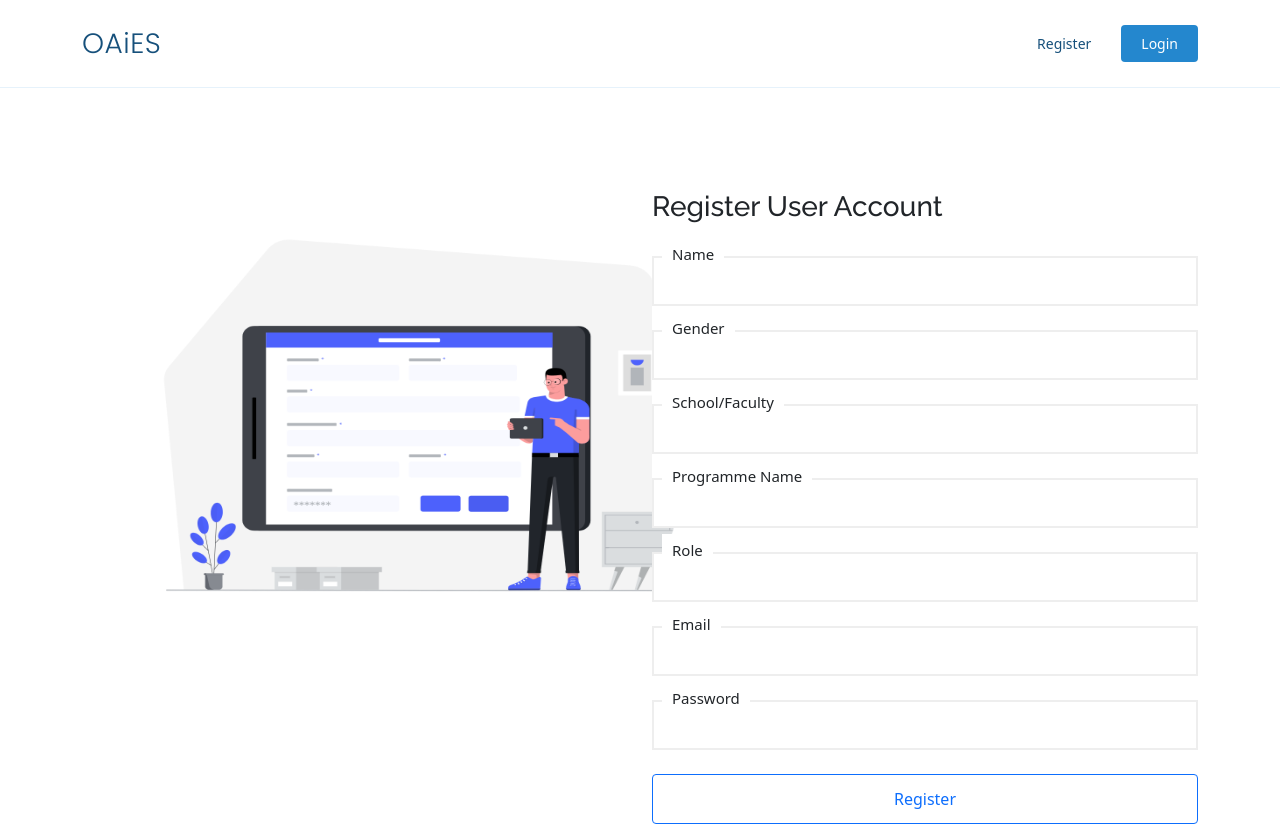
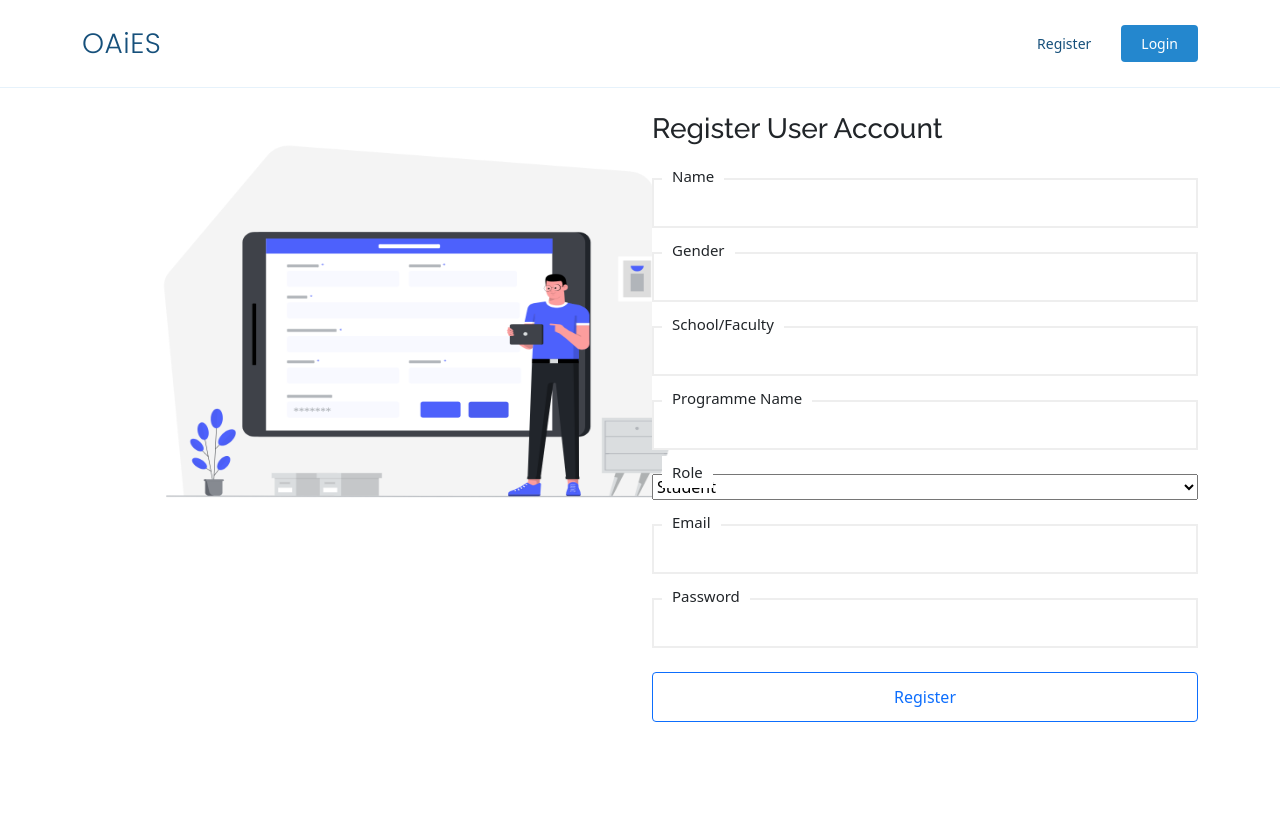
Before and after one commit to RichelleT/Education-System-in-Django, a Django app: page /registerUser/ in a window 1280 px wide. After the commit the page ends 722 px from the top, so only its background shows below. Run offline with Django 3.2, Linux system fonts and the light colour scheme; some libraries are stand-ins or nearby versions.

Commit message:
adjust several component UI

```diff
--- a/templates/registerUser.html
+++ b/templates/registerUser.html
@@ -2,8 +2,7 @@
 {% include 'navbar.html' %}
 <link href="{% static 'css/login.css'%}" rel="stylesheet">
 
-<section>
-    <div class="container">
+<div class="container mt-5 pt-5">
     <div class="row d-flex justify-content-center">
         <!-- left side; image  -->
         <div class="col-md-6">
@@ -13,14 +12,21 @@
         <div class="col-md-6">
             <div class="card " id="form1">
                 <div class="form-data">
+                    <p></p>
+                    <p></p>
                     <h3>Register User Account</h3>
                     <br/>
                     <div class="forms-inputs mb-4"> <span>Name</span> <input class="w-100" autocomplete="off" type="text"></div>
                     <div class="forms-inputs mb-4"> <span>Gender</span> <input class="w-100" autocomplete="off" type="text"></div>
                     <div class="forms-inputs mb-4"> <span>School/Faculty</span> <input class="w-100" autocomplete="off" type="text"></div>
                     <div class="forms-inputs mb-4"> <span>Programme Name</span> <input class="w-100" autocomplete="off" type="text"></div>
-                        {% comment %} change Roleto dropdown list {% endcomment %}
-                        <div class="forms-inputs mb-4"> <span>Role</span> <input class="w-100" autocomplete="off" type="text"></div>
+                    <div class="forms-inputs mb-4"> <span>Role</span>
+                    <select class="w-100" name="role">
+                        <option value="" selected>Student</option>
+                        <option value ="">Educator</option>
+                        <option value="">Administrator</option>
+                     </select>
+                    </div>
                     <div class="forms-inputs mb-4"> <span>Email</span> <input class="w-100" autocomplete="off" type="text"></div>
                     <div class="forms-inputs mb-4"> <span>Password</span> <input class="w-100" autocomplete="off" type="password"></div>
                     <div class="mb-3"> <button class="btn btn-outline-primary w-100">Register</button> </div>
@@ -29,4 +35,3 @@
         </div>
     </div>
 </div>
-</section>
```
Lines whose indentation alone changed are shown as unchanged.
